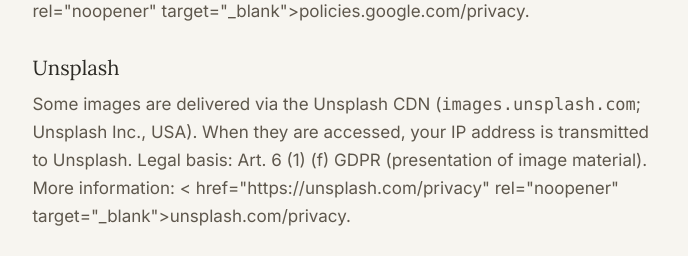
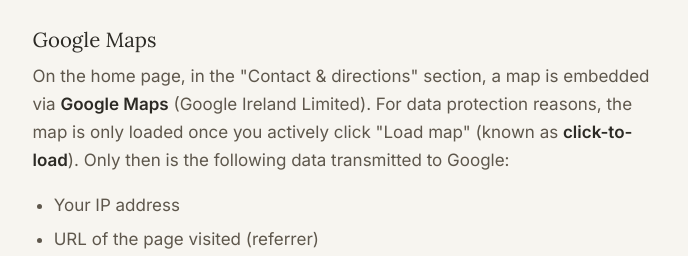
Before and after one commit to 36ilyas/drangelov-de, a plain HTML site: page public/datenschutz-en.html in a window 1280 px wide. Shown: the part 2396-2652 px from the top of the page, without its empty margins (293-981 px from the left). Drawn offline with Linux system fonts and the light colour scheme.

Commit message:
Team: neues Foto Caroline (Original, unbearbeitet) + Datenschutz bereinigt
- Caroline Rzesnitzek: Original aus der Praxis-Auswahl (image12306) statt altem Foto,
  4:5 als WebP, caroline.webp?v=2 (auf Wunsch der Praxis NICHT die bearbeitete Fassung)
- Datenschutz DE/EN: Abschnitt "Unsplash" entfernt (keine Unsplash-Bilder mehr auf der Seite)
- datenschutz-en.html: drei kaputte Links "< href" -> "<a href" repariert
  (DE/EN-Struktur jetzt identisch, Umschalter getestet)

Co-Authored-By: Claude Opus 5.5 <noreply@anthropic.com>

```diff
--- a/public/datenschutz-en.html
+++ b/public/datenschutz-en.html
@@ -174,15 +174,9 @@
     <p>
       We use the "Inter" and "Lora" fonts via <strong>Google Fonts</strong> (Google Ireland Limited, Gordon House, Barrow Street, Dublin 4, Ireland). When the website is loaded, the fonts are retrieved from Google's server. In doing so, your IP address is transmitted to Google.
       Legal basis: Art. 6 (1) (f) GDPR (consistent and appealing presentation of the website).
-      <br />More information: < href="https://policies.google.com/privacy" rel="noopener" target="_blank">policies.google.com/privacy</a>.
+      <br />More information: <a href="https://policies.google.com/privacy" rel="noopener" target="_blank">policies.google.com/privacy</a>.
     </p>
 
-    <h3>Unsplash</h3>
-    <p>
-      Some images are delivered via the Unsplash CDN (<code>images.unsplash.com</code>; Unsplash Inc., USA). When they are accessed, your IP address is transmitted to Unsplash.
-      Legal basis: Art. 6 (1) (f) GDPR (presentation of image material).
-      <br />More information: < href="https://unsplash.com/privacy" rel="noopener" target="_blank">unsplash.com/privacy</a>.
-    </p>
 
     <h3>Google Maps</h3>
     <p>
@@ -197,7 +191,7 @@
     <p>
       Google may process this data in the USA. We have no influence over the processing carried out by Google.
       Legal basis: Art. 6 (1) (f) GDPR (provision of convenient directions).
-      <br />More information: < href="https://policies.google.com/privacy" rel="noopener" target="_blank">policies.google.com/privacy</a>.
+      <br />More information: <a href="https://policies.google.com/privacy" rel="noopener" target="_blank">policies.google.com/privacy</a>.
     </p>
     <p class="text-[.96rem]">
       As long as you do not actively load the map, none of this data is transmitted to Google.
```
Also changed, not shown: public/datenschutz.html (+0 -6 lines), public/index-en.html (+1 -1 lines), public/index.html (+1 -1 lines), public/assets/team/caroline.webp.
